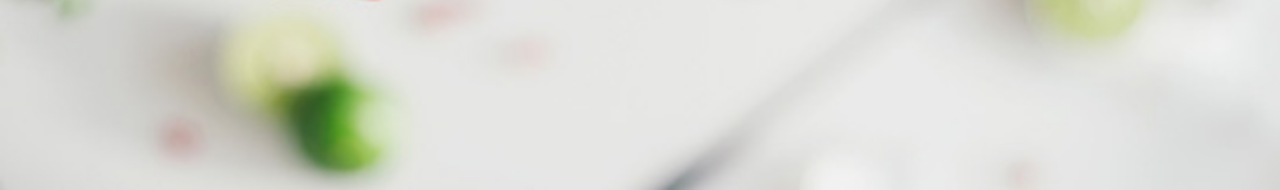
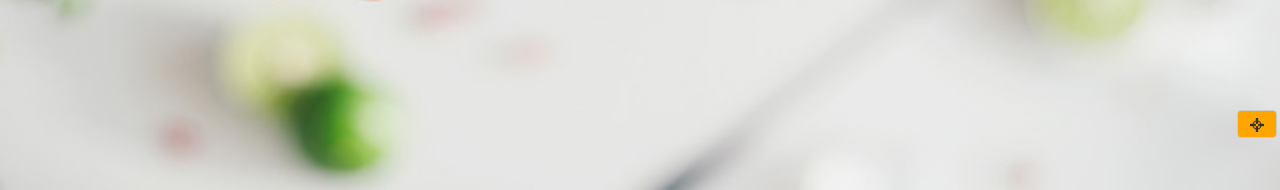
Before and after one commit to mcdpdelrosario/LifeTrackr, a PHP site: page /userpage.php in a window 1280 px wide. Shown: the part 610-800 px from the top of the page. Run offline with PHP 8.4, Linux system fonts and the light colour scheme; the visitor is signed in with stand-in values (Sample User, id 1); data that the repository does not hold is empty; some libraries are stand-ins or nearby versions.

Commit message:
With Find Me button

```diff
--- a/userpage.css
+++ b/userpage.css
@@ -312,3 +312,10 @@ visibility: hidden;
 #modalfoot{
   background-color:orange;
 }
+#findButton{
+position: absolute;
+  top:90%;
+  right:3px;
+  background-color:orange;
+
+}
--- a/userpage.js
+++ b/userpage.js
@@ -30,7 +30,8 @@ function initialize() {
 	var philippines = { lat: 13, lng: 122 };
 	map = new google.maps.Map(document.getElementById('map'), {
 		zoom: 6,
-		center: philippines
+		center: philippines,
+		disableDefaultUI: true
 	});
 	var infoWindow = new google.maps.InfoWindow({map: null});
 
@@ -153,7 +154,9 @@ function updateUserPosition(){
 		});
 
 }
-
+function findUser(){
+	map.panTo(userPosition);
+}
 function httpGetAsync(theUrl, callback){
 		var xmlHttp = new XMLHttpRequest();
 		xmlHttp.onreadystatechange = function() {
--- a/userpage.php
+++ b/userpage.php
@@ -140,6 +140,10 @@ if (mysqli_connect_errno())
 </div>
 
 
+      <a id="findButton" onclick="findUser()" class="btn btn-default">
+        <span class="glyphicon glyphicon-screenshot"></span>
+      </a>
+
 
 
 </body>
```
